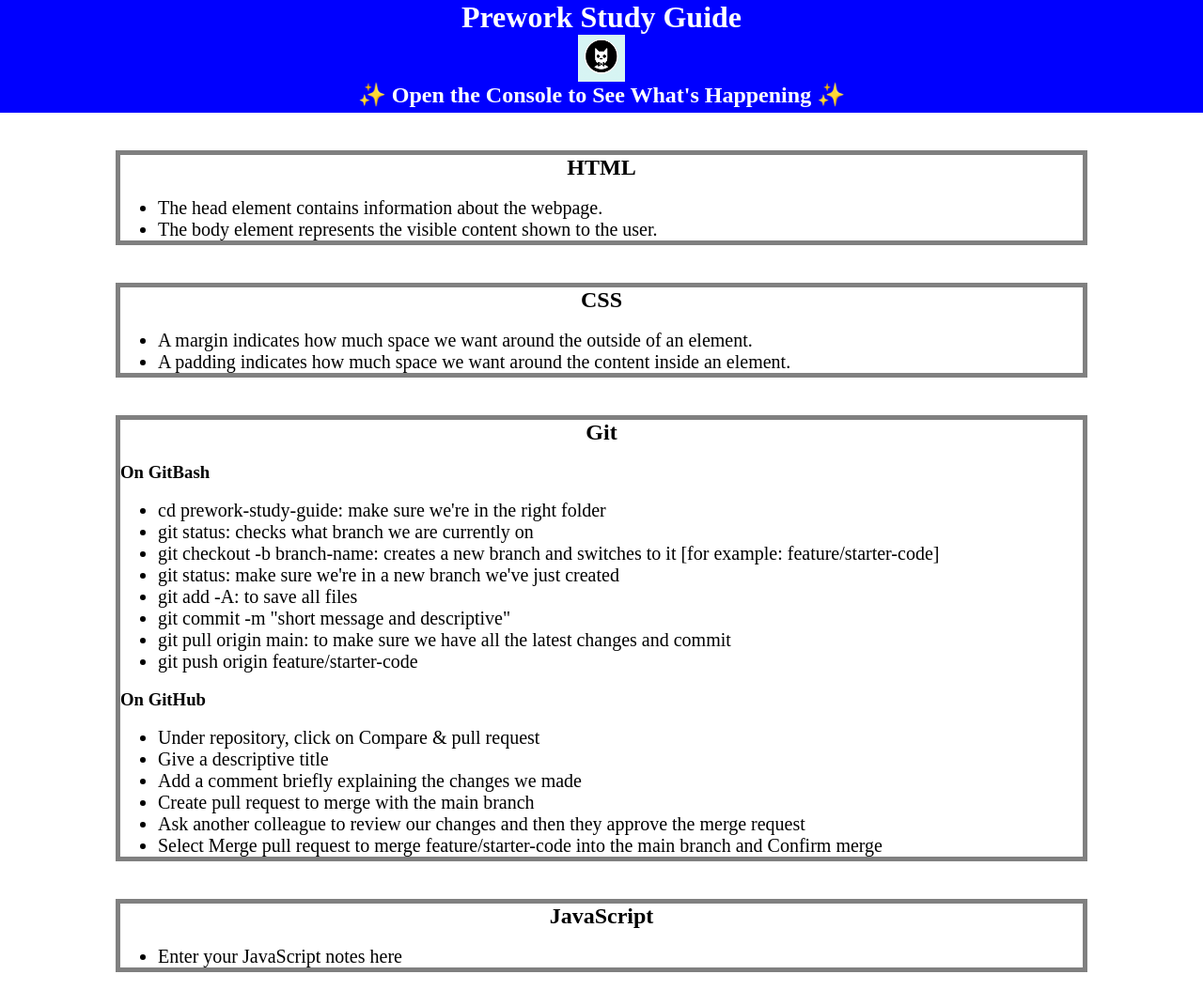
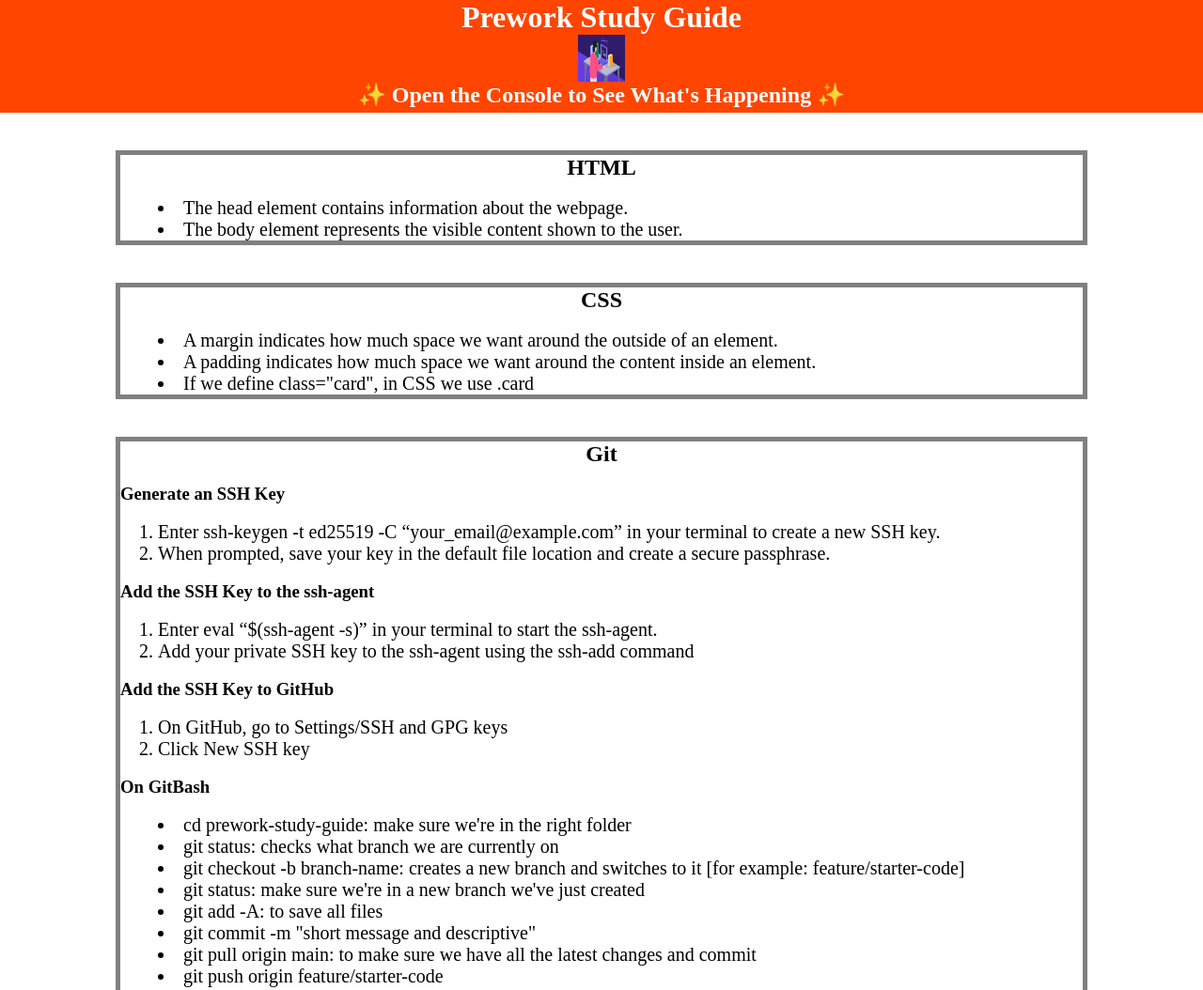
Before and after one commit to BadrulBorhanudin/prework-study-guide, a plain HTML site: page index.html in a window 1280 px wide. Shown: the top 1054 px of the page at 94% size. Drawn offline with Linux system fonts and the light colour scheme.

Commit message:
added some notes and editted css

```diff
--- a/assets/style.css
+++ b/assets/style.css
@@ -7,13 +7,18 @@ header,
 footer {
     width: 100%;
     height: 120px;
-    background-color: blue;
+    background-color: orangered;
     color: white;
 }
 
 h1,
 h2 {
     text-align: center;
+}
+
+/* This is a test */
+ul {
+    list-style-position: inside;
 }
 
 img {
@@ -24,7 +29,8 @@ img {
     margin-right: auto;
 }
 
-ul {
+ul,
+ol {
     padding-left: 40px;
     font-size: 20px;
 }
--- a/index.html
+++ b/index.html
@@ -10,7 +10,7 @@
   <body>
     <header id="header">
       <h1>Prework Study Guide</h1>
-      <img src="./assets/bowtie-cat.png" alt="Profile image of cat wearing a bow tie." />
+      <img src="./assets/images.jpg" alt="Image of a person coding." />
       <h2>✨ Open the Console to See What's Happening ✨</h2>
     </header>
     <main>
@@ -29,11 +29,33 @@
         <ul>
           <li>A margin indicates how much space we want around the outside of an element.</li>
           <li>A padding indicates how much space we want around the content inside an element.</li>
+          <li>If we define class="card", in CSS we use .card</li>
         </ul>
       </section>
 
       <section class="card" id="git-section">
         <h2>Git</h2>
+        <br>
+        <h3>Generate an SSH Key</h3>
+        <br>
+        <ol>
+          <li>Enter ssh-keygen -t ed25519 -C “your_email@example.com” in your terminal to create a new SSH key.</li>
+          <li>When prompted, save your key in the default file location and create a secure passphrase.</li>
+        </ol>
+        <br>
+        <h3>Add the SSH Key to the ssh-agent</h3>
+        <br>
+        <ol>
+          <li>Enter eval “$(ssh-agent -s)” in your terminal to start the ssh-agent.</li>
+          <li>Add your private SSH key to the ssh-agent using the ssh-add command</li>
+        </ol>
+        <br>
+        <h3>Add the SSH Key to GitHub</h3>
+        <br>
+        <ol>
+          <li>On GitHub, go to Settings/SSH and GPG keys</li>
+          <li>Click New SSH key</li>
+        </ol>
         <br>
         <h3>On GitBash</h3>
         <br>
```
Also changed, not shown: assets/images.jpg (added).
